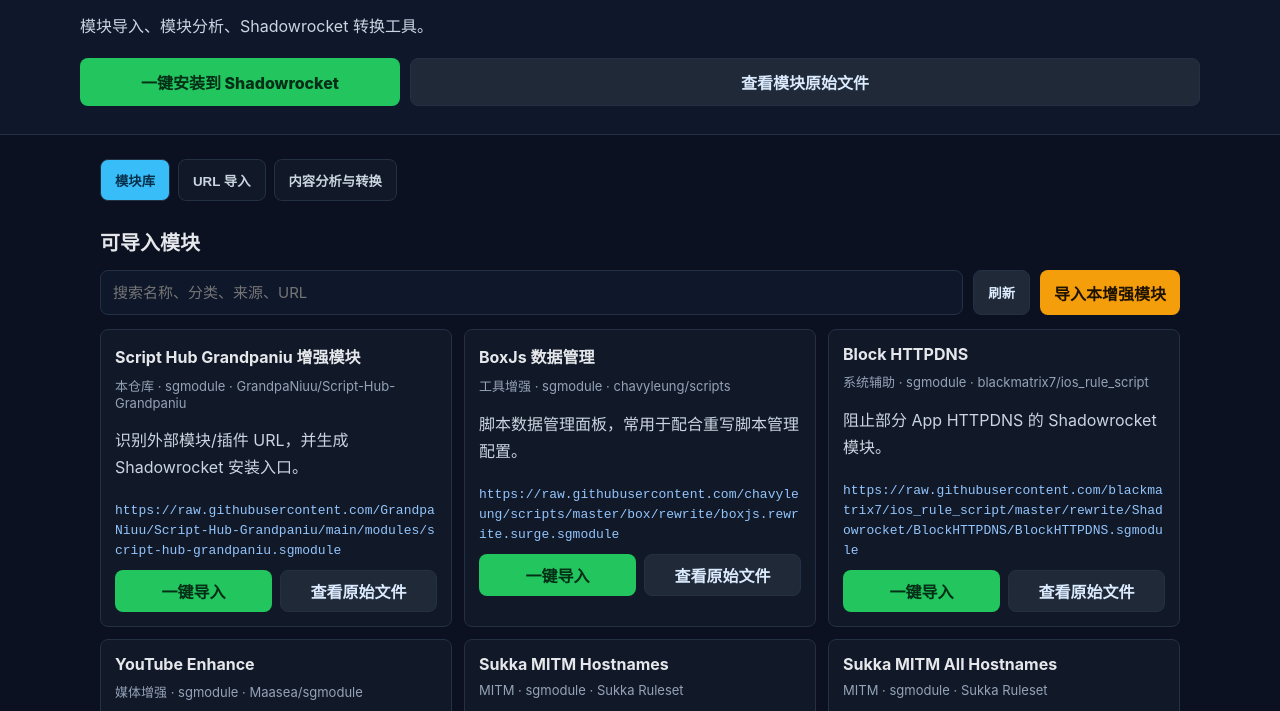
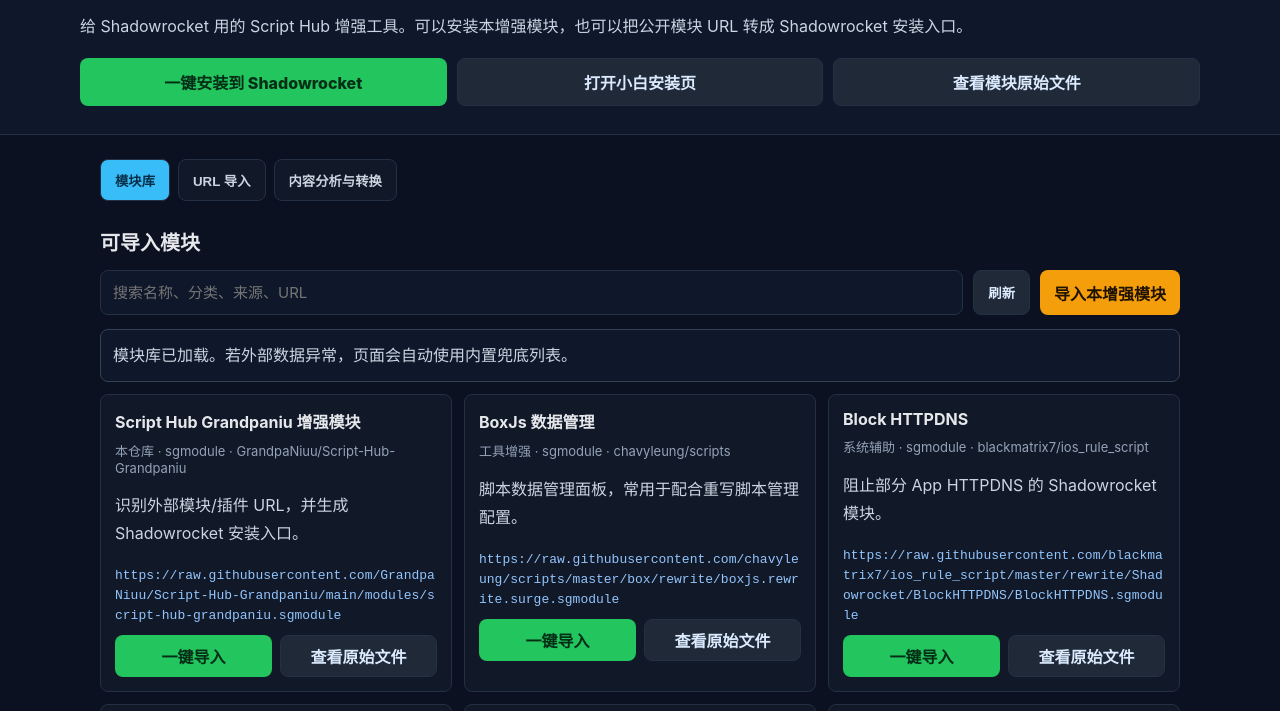
Before and after one commit to GrandpaNiuu/Script-Hub-Grandpaniu, a website: page docs/index.html in a window 1280 px wide. Shown: the part 65-776 px from the top of the page. Drawn offline with Linux system fonts and the light colour scheme.

Commit message:
fix: keep module catalog visible without external data

```diff
--- a/docs/index.html
+++ b/docs/index.html
@@ -5,54 +5,41 @@
   <meta name="viewport" content="width=device-width, initial-scale=1">
   <title>Script Hub Grandpaniu</title>
   <style>
-    :root{color-scheme:dark;--bg:#0b1120;--panel:#111827;--muted:#94a3b8;--text:#e5e7eb;--line:#243044;--green:#22c55e;--blue:#38bdf8;--red:#fb7185}
+    :root{color-scheme:dark;--bg:#0b1120;--panel:#111827;--muted:#94a3b8;--text:#e5e7eb;--line:#243044;--green:#22c55e;--blue:#38bdf8;--yellow:#f59e0b}
     *{box-sizing:border-box}
     body{margin:0;font-family:-apple-system,BlinkMacSystemFont,"Segoe UI",sans-serif;background:var(--bg);color:var(--text)}
     header{background:#0f172a;border-bottom:1px solid var(--line);padding:28px 20px}
     main,.inner{max-width:1120px;margin:0 auto}
     main{padding:24px 20px 48px}
-    h1{font-size:28px;margin:0 0 8px}
-    h2{font-size:20px;margin:26px 0 12px}
-    h3{font-size:16px;margin:0 0 8px}
-    p{line-height:1.7;color:#cbd5e1}
+    h1{font-size:28px;margin:0 0 8px}h2{font-size:20px;margin:26px 0 12px}h3{font-size:16px;margin:0 0 8px}
+    p{line-height:1.7;color:#cbd5e1}code,pre{color:#93c5fd;word-break:break-all}
+    pre{white-space:pre-wrap;border:1px solid var(--line);border-radius:8px;background:#0f172a;padding:12px;max-height:360px;overflow:auto}
     textarea,input{width:100%;border:1px solid var(--line);border-radius:8px;background:#0f172a;color:var(--text);font:14px ui-monospace,SFMono-Regular,Consolas,monospace;padding:12px}
-    input{min-height:44px;font-family:inherit;font-size:15px}
-    textarea{min-height:220px;resize:vertical}
+    input{min-height:44px;font-family:inherit;font-size:15px}textarea{min-height:220px;resize:vertical}
     button,.btn{min-height:42px;border:0;border-radius:8px;padding:0 14px;background:var(--green);color:#052e16;font-weight:800;text-decoration:none;display:inline-flex;align-items:center;justify-content:center;cursor:pointer}
-    .hero-actions{display:grid;grid-template-columns:minmax(220px,320px) minmax(220px,1fr);gap:10px;margin:18px 0 0}
-    .hero-actions .btn{min-height:48px}
-    .btn.secondary,button.secondary{background:#1f2937;color:#dbeafe;border:1px solid var(--line)}
-    .btn.warn{background:#f59e0b;color:#1f1300}
-    .tabs{display:flex;gap:8px;flex-wrap:wrap;margin:0 0 18px}
-    .tab{background:#111827;color:#cbd5e1;border:1px solid var(--line)}
-    .tab.active{background:var(--blue);color:#082f49}
-    .panel{display:none}
-    .panel.active{display:block}
-    .toolbar{display:grid;grid-template-columns:1fr auto auto;gap:10px;margin:14px 0}
-    .grid{display:grid;grid-template-columns:repeat(auto-fill,minmax(290px,1fr));gap:12px}
-    .card{border:1px solid var(--line);border-radius:8px;background:var(--panel);padding:14px}
-    .meta{font-size:13px;color:var(--muted);margin-bottom:10px}
-    .actions{display:grid;grid-template-columns:1fr 1fr;gap:8px;margin-top:12px}
-    .notice{border:1px solid #334155;border-radius:8px;background:#0f172a;padding:12px}
-    code,pre{color:#93c5fd;word-break:break-all}
-    pre{white-space:pre-wrap;border:1px solid var(--line);border-radius:8px;background:#0f172a;padding:12px;max-height:360px;overflow:auto}
-    .summary{display:grid;grid-template-columns:repeat(auto-fit,minmax(150px,1fr));gap:8px;margin:12px 0}
-    .pill{border:1px solid var(--line);border-radius:8px;background:#0f172a;padding:10px}
-    .pill strong{display:block;font-size:20px;margin-top:4px}
-    @media (max-width:700px){.toolbar,.hero-actions{grid-template-columns:1fr}.actions{grid-template-columns:1fr}h1{font-size:24px}}
+    .btn.secondary,button.secondary{background:#1f2937;color:#dbeafe;border:1px solid var(--line)}.btn.warn{background:var(--yellow);color:#1f1300}
+    .hero-actions{display:grid;grid-template-columns:repeat(auto-fit,minmax(220px,1fr));gap:10px;margin:18px 0 0}.hero-actions .btn{min-height:48px}
+    .tabs{display:flex;gap:8px;flex-wrap:wrap;margin:0 0 18px}.tab{background:#111827;color:#cbd5e1;border:1px solid var(--line)}.tab.active{background:var(--blue);color:#082f49}
+    .panel{display:none}.panel.active{display:block}.toolbar{display:grid;grid-template-columns:1fr auto auto;gap:10px;margin:14px 0}
+    .grid{display:grid;grid-template-columns:repeat(auto-fill,minmax(290px,1fr));gap:12px}.card{border:1px solid var(--line);border-radius:8px;background:var(--panel);padding:14px}
+    .meta{font-size:13px;color:var(--muted);margin-bottom:10px}.actions{display:grid;grid-template-columns:1fr 1fr;gap:8px;margin-top:12px}
+    .notice{border:1px solid #334155;border-radius:8px;background:#0f172a;padding:12px;margin:12px 0}.summary{display:grid;grid-template-columns:repeat(auto-fit,minmax(150px,1fr));gap:8px;margin:12px 0}.pill{border:1px solid var(--line);border-radius:8px;background:#0f172a;padding:10px}.pill strong{display:block;font-size:20px;margin-top:4px}
+    @media (max-width:700px){.toolbar,.actions{grid-template-columns:1fr}h1{font-size:24px}}
   </style>
 </head>
 <body>
   <header>
     <div class="inner">
       <h1>Script Hub Grandpaniu</h1>
-      <p>模块导入、模块分析、Shadowrocket 转换工具。</p>
+      <p>给 Shadowrocket 用的 Script Hub 增强工具。可以安装本增强模块，也可以把公开模块 URL 转成 Shadowrocket 安装入口。</p>
       <div class="hero-actions">
         <a class="btn" id="install-main" href="shadowrocket://install?module=https%3A%2F%2Fraw.githubusercontent.com%2FGrandpaNiuu%2FScript-Hub-Grandpaniu%2Fmain%2Fmodules%2Fscript-hub-grandpaniu.sgmodule" onclick="return openShadowrocket(this.href)">一键安装到 Shadowrocket</a>
+        <a class="btn secondary" href="grandpa-niu.html">打开小白安装页</a>
         <a class="btn secondary" href="https://raw.githubusercontent.com/GrandpaNiuu/Script-Hub-Grandpaniu/main/modules/script-hub-grandpaniu.sgmodule">查看模块原始文件</a>
       </div>
     </div>
   </header>
+
   <main>
     <nav class="tabs">
       <button class="tab active" data-tab="catalog">模块库</button>
@@ -67,6 +54,7 @@
         <button id="refresh" class="secondary">刷新</button>
         <a class="btn warn" id="install-self" href="#">导入本增强模块</a>
       </div>
+      <p id="catalog-notice" class="notice">模块库已内置兜底数据。即使外部 JSON 加载失败，列表也不会空白。</p>
       <div id="modules" class="grid"></div>
     </section>
 
@@ -104,35 +92,31 @@
       ["body rewrite","Body Rewrite"],["body-rewrite","Body Rewrite"],["script","Script"],
       ["mitm","MITM"],["rule","Rule"],["host","Host"],["map local","Map Local"],["map-local","Map Local"]
     ]);
-    const pageBase = location.href.replace(/\/(?:index\.html)?(?:[?#].*)?$/, "/");
     const selfModuleUrl = "https://raw.githubusercontent.com/GrandpaNiuu/Script-Hub-Grandpaniu/main/modules/script-hub-grandpaniu.sgmodule";
-    let modules = [];
+    const FALLBACK_MODULES = [
+      {id:"grandpaniu-enhance",name:"Script Hub Grandpaniu 增强模块",category:"本仓库",type:"sgmodule",description:"识别外部模块/插件 URL，并生成 Shadowrocket 安装入口。",url:selfModuleUrl,source:"GrandpaNiuu/Script-Hub-Grandpaniu"},
+      {id:"boxjs",name:"BoxJs 数据管理",category:"工具增强",type:"sgmodule",description:"脚本数据管理面板，常用于配合重写脚本管理配置。",url:"https://raw.githubusercontent.com/chavyleung/scripts/master/box/rewrite/boxjs.rewrite.surge.sgmodule",source:"chavyleung/scripts"},
+      {id:"blackmatrix7-block-httpdns",name:"Block HTTPDNS",category:"系统辅助",type:"sgmodule",description:"阻止部分 App HTTPDNS 的 Shadowrocket 模块。",url:"https://raw.githubusercontent.com/blackmatrix7/ios_rule_script/master/rewrite/Shadowrocket/BlockHTTPDNS/BlockHTTPDNS.sgmodule",source:"blackmatrix7/ios_rule_script"},
+      {id:"maasea-youtube-enhance",name:"YouTube Enhance",category:"媒体增强",type:"sgmodule",description:"公开 YouTube 增强模块，使用前请自行确认适用范围。",url:"https://raw.githubusercontent.com/Maasea/sgmodule/master/YouTube.Enhance.sgmodule",source:"Maasea/sgmodule"},
+      {id:"skk-mitm-hostnames",name:"Sukka MITM Hostnames",category:"MITM",type:"sgmodule",description:"Sukka 规则集公开 MITM hostnames 模块。",url:"https://ruleset.skk.moe/Modules/sukka_mitm_hostnames.sgmodule",source:"Sukka Ruleset"},
+      {id:"skk-mitm-all-hostnames",name:"Sukka MITM All Hostnames",category:"MITM",type:"sgmodule",description:"Sukka 规则集公开完整 MITM hostnames 模块。",url:"https://ruleset.skk.moe/Modules/sukka_mitm_all_hostnames.sgmodule",source:"Sukka Ruleset"},
+      {id:"skk-enhance-adblock",name:"Sukka Enhance AdBlock",category:"规则与去广告",type:"sgmodule",description:"Sukka 规则集公开增强去广告模块。",url:"https://ruleset.skk.moe/Modules/sukka_enhance_adblock.sgmodule",source:"Sukka Ruleset"},
+      {id:"skk-url-redirect",name:"Sukka URL Redirect",category:"Rewrite",type:"sgmodule",description:"Sukka 规则集公开 URL Redirect 模块。",url:"https://ruleset.skk.moe/Modules/sukka_url_redirect.sgmodule",source:"Sukka Ruleset"},
+      {id:"skk-url-rewrite",name:"Sukka URL Rewrite",category:"Rewrite",type:"sgmodule",description:"Sukka 规则集公开 URL Rewrite 模块。",url:"https://ruleset.skk.moe/Modules/sukka_url_rewrite.sgmodule",source:"Sukka Ruleset"},
+      {id:"skk-local-dns-mapping",name:"Sukka Local DNS Mapping",category:"General",type:"sgmodule",description:"Sukka 规则集公开本地 DNS 映射模块。",url:"https://ruleset.skk.moe/Modules/sukka_local_dns_mapping.sgmodule",source:"Sukka Ruleset"},
+      {id:"skk-disable-netease-music-update",name:"Sukka Disable Netease Music Update",category:"应用辅助",type:"sgmodule",description:"Sukka 规则集公开网易云音乐更新检查处理模块。",url:"https://ruleset.skk.moe/Modules/sukka_disable_netease_music_v2_update_check.sgmodule",source:"Sukka Ruleset"}
+    ];
+    let modules = [...FALLBACK_MODULES];
 
-    function shadowrocketInstallUrl(url) {
-      return "shadowrocket://install?module=" + encodeURIComponent(url);
-    }
-    function openShadowrocket(url) {
-      location.href = url;
-      return false;
-    }
-    function redirectUrl(url) {
-      return pageBase + "redirect.html?url=" + encodeURIComponent(shadowrocketInstallUrl(url));
-    }
-    function escapeHtml(value) {
-      return String(value).replace(/[&<>"']/g, char => ({"&":"&amp;","<":"&lt;",">":"&gt;","\"":"&quot;","'":"&#039;"}[char]));
-    }
+    function shadowrocketInstallUrl(url) { return "shadowrocket://install?module=" + encodeURIComponent(url); }
+    function openShadowrocket(url) { location.href = url; return false; }
+    function escapeHtml(value) { return String(value).replace(/[&<>"']/g, char => ({"&":"&amp;","<":"&lt;",">":"&gt;","\"":"&quot;","'":"&#039;"}[char])); }
     function setTab(name) {
       document.querySelectorAll(".tab").forEach(btn => btn.classList.toggle("active", btn.dataset.tab === name));
       document.querySelectorAll(".panel").forEach(panel => panel.classList.toggle("active", panel.id === name));
     }
     document.querySelectorAll(".tab").forEach(btn => btn.addEventListener("click", () => setTab(btn.dataset.tab)));
 
-    async function loadCatalog() {
-      const response = await fetch("data/modules.json", { cache: "no-store" });
-      const data = await response.json();
-      modules = data.modules || [];
-      renderCatalog();
-    }
     function renderCatalog() {
       const keyword = document.getElementById("search").value.trim().toLowerCase();
       const filtered = modules.filter(item => [item.name,item.category,item.source,item.description,item.url].join(" ").toLowerCase().includes(keyword));
@@ -147,7 +131,27 @@
             <a class="btn secondary" href="${escapeHtml(item.url)}">查看原始文件</a>
           </div>
         </article>
-      `).join("") || "<p>没有匹配的模块。</p>";
+      `).join("") || "<p>没有匹配的模块。请换个关键词。</p>";
+    }
+
+    async function loadCatalog() {
+      modules = [...FALLBACK_MODULES];
+      renderCatalog();
+      const notice = document.getElementById("catalog-notice");
+      try {
+        const response = await fetch("data/modules.json", { cache: "no-store" });
+        if (!response.ok) throw new Error("HTTP " + response.status);
+        const data = await response.json();
+        if (Array.isArray(data.modules) && data.modules.length) {
+          modules = data.modules;
+          notice.textContent = "模块库已加载。若外部数据异常，页面会自动使用内置兜底列表。";
+          renderCatalog();
+        }
+      } catch (error) {
+        notice.textContent = "外部模块库加载失败，已使用内置兜底列表：" + error.message;
+        modules = [...FALLBACK_MODULES];
+        renderCatalog();
+      }
     }
 
     function parseModuleContent(content) {
@@ -159,16 +163,9 @@
         const trimmed = line.trim();
         if (!trimmed) continue;
         const meta = /^#!\s*([^=]+?)\s*=\s*(.*)$/.exec(trimmed);
-        if (meta) {
-          metadata[meta[1].trim().toLowerCase()] = meta[2].trim();
-          continue;
-        }
+        if (meta) { metadata[meta[1].trim().toLowerCase()] = meta[2].trim(); continue; }
         const section = /^\[([^\]]+)\]$/.exec(trimmed);
-        if (section) {
-          currentSection = aliases.get(section[1].trim().toLowerCase()) || section[1].trim();
-          sections[currentSection] ||= [];
-          continue;
-        }
+        if (section) { currentSection = aliases.get(section[1].trim().toLowerCase()) || section[1].trim(); sections[currentSection] ||= []; continue; }
         if (currentSection) sections[currentSection].push(line);
       }
       const summary = {};
@@ -188,14 +185,11 @@
       }
       return lines.join("\n").trimEnd() + "\n";
     }
-
     function analyze() {
       const parsed = parseModuleContent(document.getElementById("module-content").value);
       const output = buildModule(parsed, document.getElementById("module-name").value.trim());
       document.getElementById("converted").textContent = output;
-      document.getElementById("summary").innerHTML = Object.entries(parsed.summary).map(([name,count]) => `
-        <div class="pill">${escapeHtml(name)}<strong>${count}</strong></div>
-      `).join("");
+      document.getElementById("summary").innerHTML = Object.entries(parsed.summary).map(([name,count]) => `<div class="pill">${escapeHtml(name)}<strong>${count}</strong></div>`).join("");
     }
     function updateCustomUrl() {
       const url = document.getElementById("custom-url").value.trim();
@@ -205,29 +199,15 @@
     }
 
     document.getElementById("install-self").href = shadowrocketInstallUrl(selfModuleUrl);
-    document.getElementById("install-self").addEventListener("click", event => {
-      event.preventDefault();
-      openShadowrocket(event.currentTarget.href);
-    });
+    document.getElementById("install-self").addEventListener("click", event => { event.preventDefault(); openShadowrocket(event.currentTarget.href); });
     document.getElementById("search").addEventListener("input", renderCatalog);
     document.getElementById("refresh").addEventListener("click", loadCatalog);
     document.getElementById("custom-url").addEventListener("input", updateCustomUrl);
-    document.getElementById("custom-install").addEventListener("click", () => {
-      const url = document.getElementById("custom-url").value.trim();
-      if (url) openShadowrocket(shadowrocketInstallUrl(url));
-    });
-    document.getElementById("custom-copy").addEventListener("click", async () => {
-      const text = updateCustomUrl();
-      if (text) await navigator.clipboard.writeText(text);
-    });
+    document.getElementById("custom-install").addEventListener("click", () => { const url = document.getElementById("custom-url").value.trim(); if (url) openShadowrocket(shadowrocketInstallUrl(url)); });
+    document.getElementById("custom-copy").addEventListener("click", async () => { const text = updateCustomUrl(); if (text) await navigator.clipboard.writeText(text); });
     document.getElementById("analyze").addEventListener("click", analyze);
-    document.getElementById("copy-output").addEventListener("click", async () => {
-      const text = document.getElementById("converted").textContent;
-      if (text) await navigator.clipboard.writeText(text);
-    });
-    loadCatalog().catch(error => {
-      document.getElementById("modules").innerHTML = `<p>模块列表加载失败：${escapeHtml(error.message)}</p>`;
-    });
+    document.getElementById("copy-output").addEventListener("click", async () => { const text = document.getElementById("converted").textContent; if (text) await navigator.clipboard.writeText(text); });
+    loadCatalog();
   </script>
 </body>
 </html>
```
